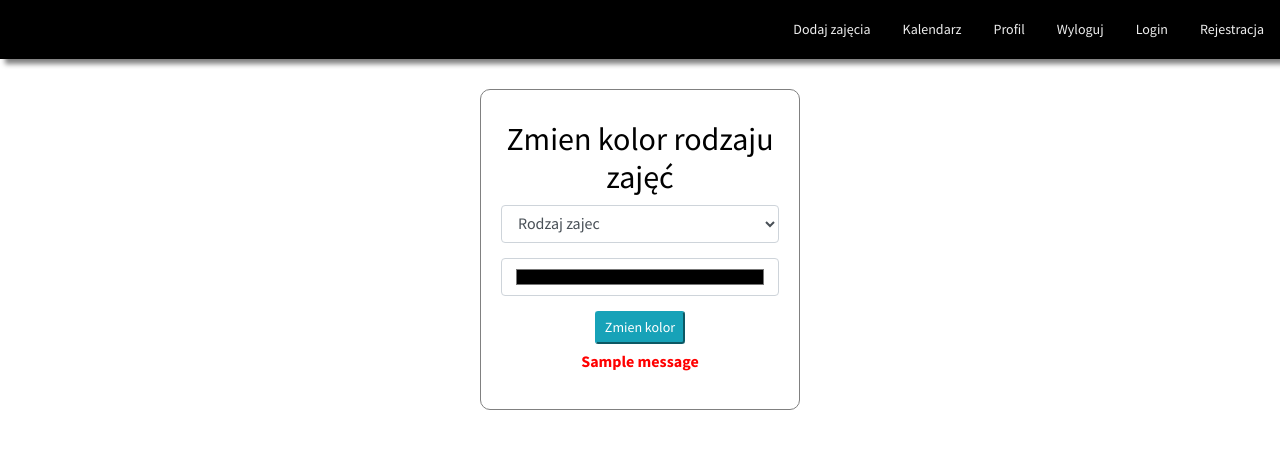
After one commit to myciek/Neo4jSchedule, a Flask app: template templates/accounts/color_change.html in a window 1280 px wide. The commit adds this page. Shown: the top 449 px of the page. Run offline with Flask 2, Linux system fonts and the light colour scheme; the template is opened without the code that fills it: most values are stand-ins (such as "Sample title", 1, 10 or a date in 2020); one stand-in notice (Sample message) is shown; some libraries are stand-ins or nearby versions.

Commit message:
Endpoint for color change

```diff
--- a/app.py
+++ b/app.py
@@ -1,4 +1,6 @@
 from flask import Flask, render_template, redirect, session, url_for, flash, request
+from py2neo import NodeMatcher
+
 from data.db_session import db_auth
 from services.accounts_service import create_user, login_user, get_profile, update_user, find_user, is_admin, \
     get_teachers_for_approval_names, approve_teachers
@@ -123,6 +125,30 @@ def admin_post():
         return redirect(url_for("login_get"))
 
 
+@app.route('/accounts/lesson_types', methods=['GET'])
+def change_lesson_type_color_get():
+    if "usr" in session:
+        matcher = NodeMatcher(graph)
+        user = matcher.match("user", email=session["usr"]).first()
+        info = json.loads(user["lesson_types"])
+        return render_template("accounts/color_change.html", info=info)
+    return redirect(url_for("login_get"))
+
+
+@app.route('/accounts/lesson_types', methods=['POST'])
+def change_lesson_type_color_post():
+    if "usr" in session:
+        matcher = NodeMatcher(graph)
+        user = matcher.match("user", email=session["usr"]).first()
+        lesson_types = json.loads(user["lesson_types"])
+        key_to_change = next((name for name, color in lesson_types.items() if color == request.form["name"]), None)
+        lesson_types[key_to_change] = request.form["color"]
+        user["lesson_types"] = json.dumps(lesson_types)
+        graph.push(user)
+        return redirect(url_for("change_lesson_type_color_get"))
+    return redirect(url_for("login_get"))
+
+
 @app.route('/lessons', methods=['GET'])
 def lessons_get():
     if "usr" not in session:
--- a/services/lesson_types_service.py
+++ b/services/lesson_types_service.py
@@ -3,7 +3,6 @@ import json
 from py2neo import NodeMatcher
 
 from data.db_session import db_auth
-from services.classes import User
 
 graph = db_auth()
 
--- /dev/null
+++ b/templates/accounts/color_change.html
@@ -0,0 +1,40 @@
+{% extends "shared/_layout.html" %}
+{% block title %}Edytuj rodzaj zajęć{% endblock %}
+{% block main_content %}
+    <div class="main">
+        <div class="form-wrapper">
+            <form method="POST">
+                <h2>Zmien kolor rodzaju zajęć</h2>
+                <select class="form-control" id="name" name="name">
+                    <option value="" disabled selected>Rodzaj zajec</option>
+                    {% for name in info.keys() %}
+                        <option value="{{ info[name] }}">{{ name }}</option>
+                    {% endfor %}
+                </select>
+                <input class="form-control" type="color" name="color" id="color">
+                <div class="actions">
+                    <button type="submit" class="bt btn-info btn-sm">Zmien kolor</button>
+                </div>
+                <div class="error-msg">
+                    {% if error %}
+                        <div class="error-msg">{{ error }}</div>
+                    {% endif %}
+                    {% with messages = get_flashed_messages() %}
+                        {% if messages %}
+                            {% for msg in messages %}
+                                <p>{{ msg }}</p>
+                            {% endfor %}
+                        {% endif %}
+                    {% endwith %}
+                </div>
+            </form>
+        </div>
+    </div>
+    <script>
+        const select = document.querySelector("#name")
+        const color = document.querySelector("#color")
+        select.addEventListener("change", function (event) {
+            color.value = event.target.value
+        })
+    </script>
+{% endblock %}
--- a/templates/accounts/index.html
+++ b/templates/accounts/index.html
@@ -8,7 +8,7 @@
             {% for info in user_profile %}
                 <input class="form-control" type="text" name="name" placeholder="Imie i Nazwisko" value="{{ info.name }}">
                 <input class="form-control" type="text" name="email" placeholder="Email" value="{{ info.email }}">
-
+                <a class="form-control" href="/accounts/lesson_types">Zmien kolor typow zajec</a>
             {% endfor %}
             <div class="actions">
                 <button type="submit" class="bt btn-info btn-sm">Aktualizuj dane</button>
```
